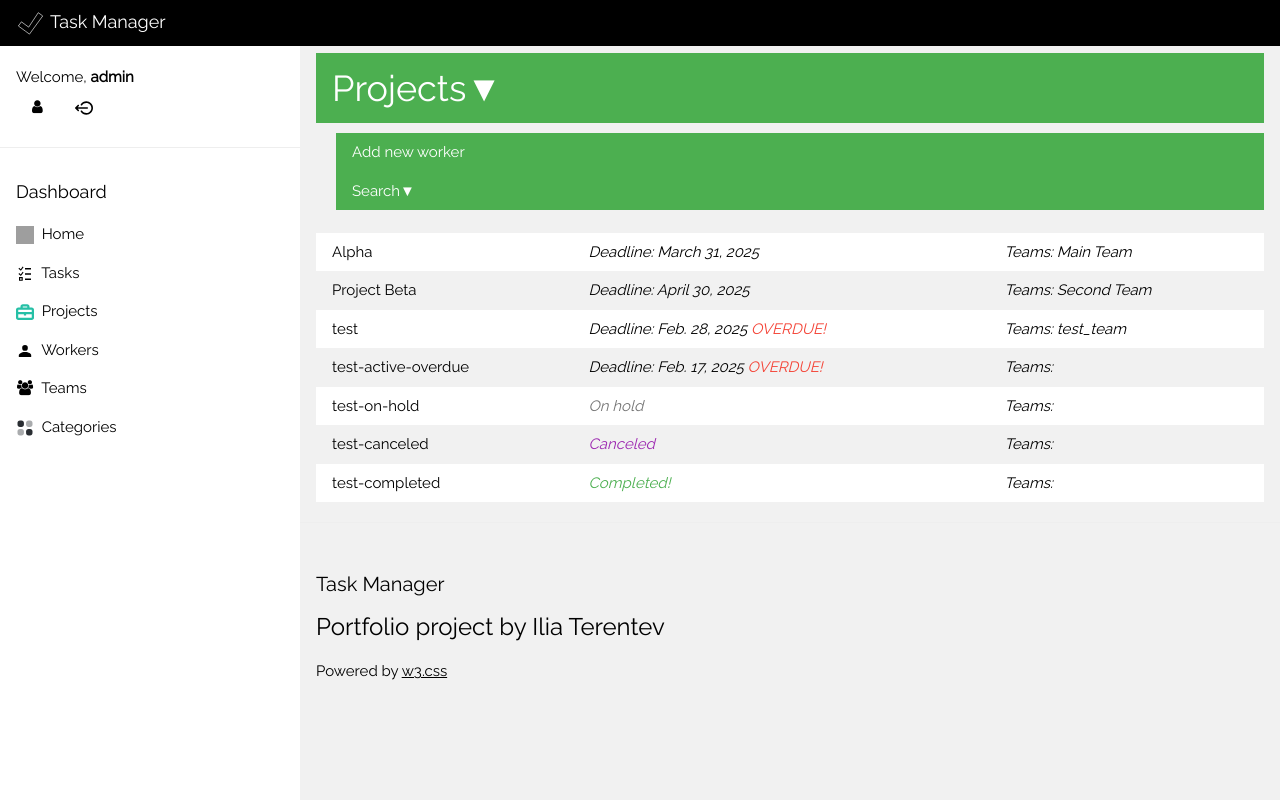
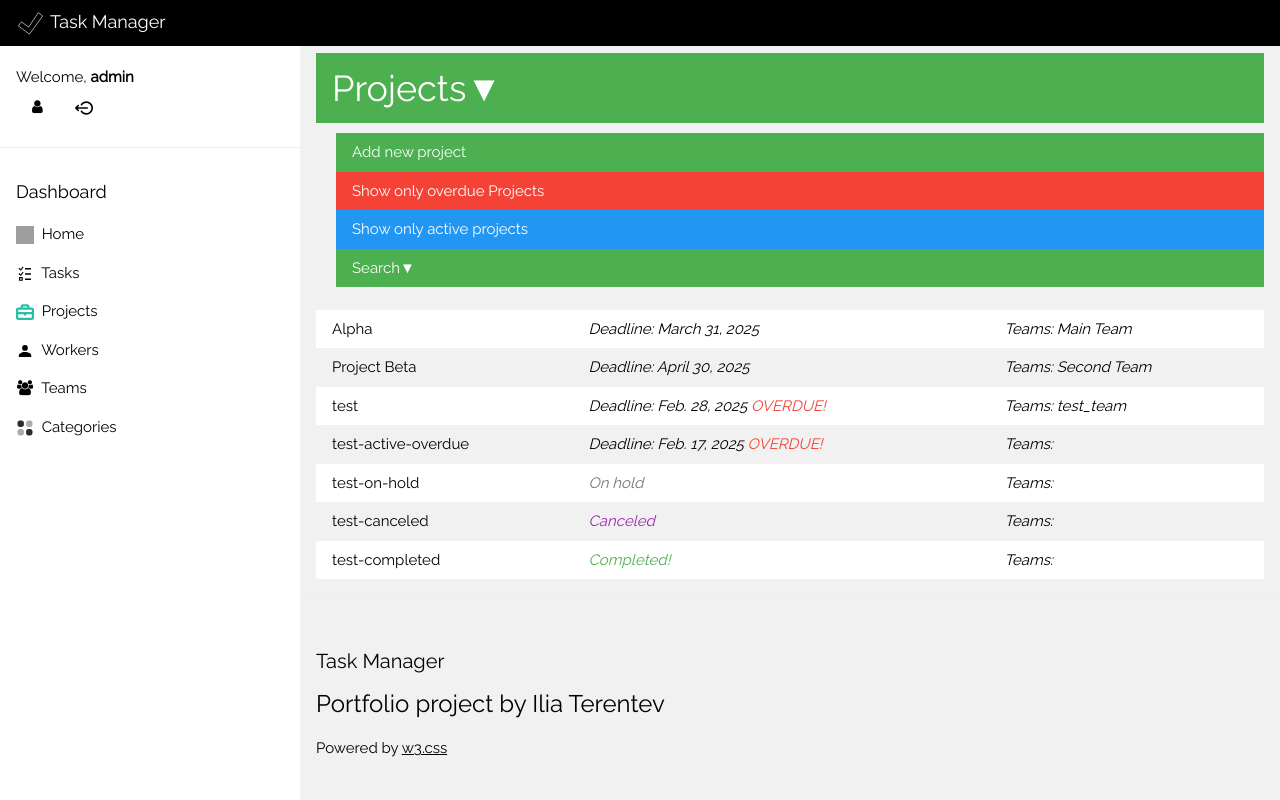
Before and after one commit to Wenhun/it_company_task_manager, a Django app: page /projects/ in a window 1280 px wide, after a click on "Projects▼". Run offline with Django 5.2, Linux system fonts and the light colour scheme; a user stored in the database is signed in; data comes from the database, SQL or seed files in the repository; grey boxes are pictures that could not be loaded.

Commit message:
add filers for overdue projects and active project on project_list.html

```diff
--- a/task_manager/views.py
+++ b/task_manager/views.py
@@ -145,6 +145,13 @@ class ProjectListView(LoginRequiredMixin, generic.ListView):
         queryset = Project.objects.all()
         form = SearchForm(data=self.request.GET, field_name="project_name")
         if form.is_valid():
+            if self.request.GET.get("overdue") == "true":
+                queryset = queryset.filter(deadline__lt=datetime.now().date(),
+                                           status="Active")
+
+            if self.request.GET.get("active") == "true":
+                queryset = queryset.filter(status="Active")
+
             return queryset.filter(
                 project_name__icontains=form.cleaned_data["search_field"])
 
--- a/templates/task_manager/project_list.html
+++ b/templates/task_manager/project_list.html
@@ -1,4 +1,5 @@
 {% extends 'base.html' %}
+{% load query_transform %}
 
 {% block content %}
   <div class="w3-container">
@@ -6,11 +7,31 @@
       <button onclick="accordion_function('project_links')" class="w3-button w3-block w3-green w3-left-align">Projects▼</button>
     </h1>
     <div id="project_links" class="w3-hide accordion_filters">
-      <a class="w3-button w3-block w3-left-align w3-green" href="{% url 'task_manager:worker-create' %}?next={{ request.path }}">Add new worker</a>
+      <a class="w3-button w3-block w3-left-align w3-green" href="{% url 'task_manager:project-create' %}?next={{ request.path }}">Add new project </a>
+
+      {% if request.GET.overdue == "true" and request.GET.active == "true" %}
+        <a class="w3-button w3-block w3-left-align w3-green" href="?">Show all Projects</a>
+      {% else %}
+        {% if request.GET.overdue == "true" %}
+          <a class="w3-button w3-block w3-left-align w3-green" href="?">Show all Projects</a>
+        {% else %}
+          <a class="w3-button w3-block w3-left-align w3-red" href="?{% query_transform request overdue="true" %}">Show only overdue Projects</a>
+        {% endif %}
+
+        {% if request.GET.active == "true" %}
+          {% if "overdue" not in request.GET %}
+            <a class="w3-button w3-block w3-left-align w3-green" href="?">Show all Projects</a>
+          {% endif %}
+        {% else %}
+          <a class="w3-button w3-block w3-left-align w3-blue" href="?{% query_transform request active="true" %}">Show only active projects</a>
+        {% endif %}
+      {% endif %}
+
       <button onclick="accordion_function('search')" class="w3-button w3-block w3-green w3-left-align">Search▼</button>
       <div id="search" class="w3-hide accordion_filters-double-margin">
         {% include 'includes/search_form.html' %}
       </div>
+
       <br>
     </div>
     <table class="w3-table w3-striped w3-white" >
```
